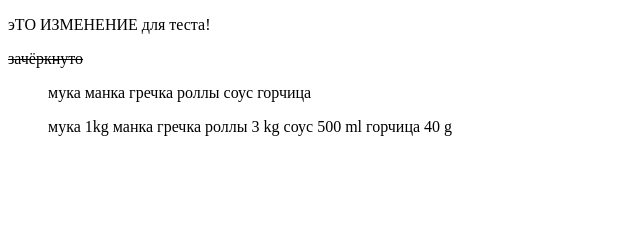
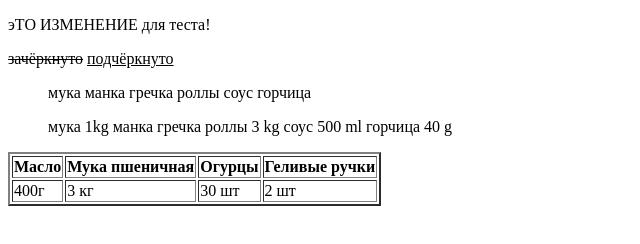
Before and after one commit to GRIBok22/WEB, a plain HTML site: page IndexTestForGitHub.html in a window 1280 px wide. Shown: the whole page, without its empty margins (0-640 px from the left). Drawn offline with Linux system fonts and the light colour scheme.

Commit message:
Add files via upload

```diff
--- a/IndexTestForGitHub.html
+++ b/IndexTestForGitHub.html
@@ -8,7 +8,7 @@
 <body>
     <P>эТО ИЗМЕНЕНИЕ для теста!</P>
     <s>зачёркнуто</s>
-    <u></u>
+    <u>подчёркнуто</u>
     <ol>
         <il>мука  </il>
         <il>манка  </il>
@@ -28,4 +28,19 @@
         <il>горчица 40 g</il>
 
     </ul>
+
+    <table border = "2">
+		<tr>
+			<th>Масло</th>
+			<th>Мука пшеничная</th>
+			<th>Огурцы</th>
+			<th>Геливые ручки</th>
+		</tr>
+
+		<tr>
+			<td>400г</td>
+			<td>3 кг</td>
+			<td>30 шт</td>
+			<td>2 шт</td>
+		</tr>
 </body>
```
